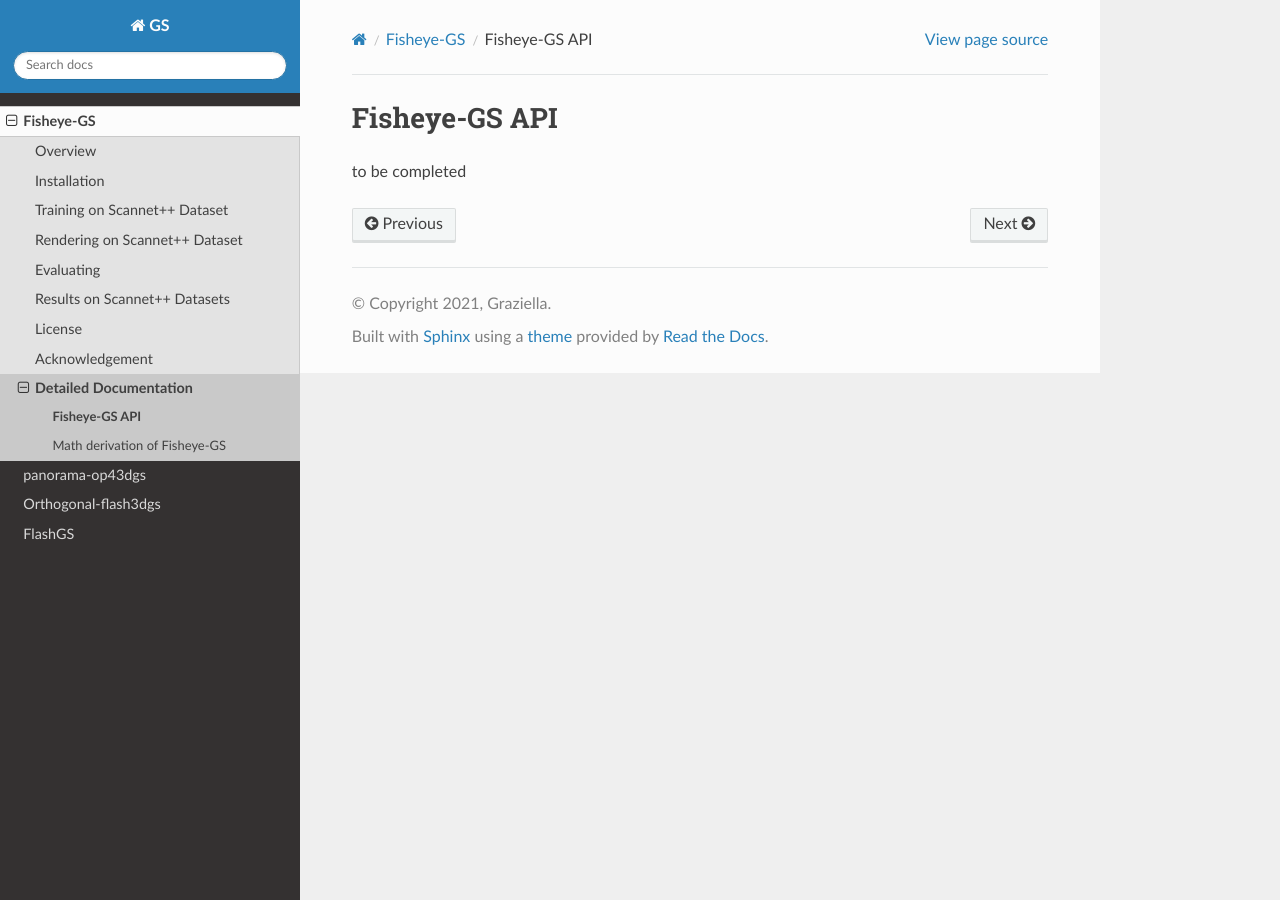
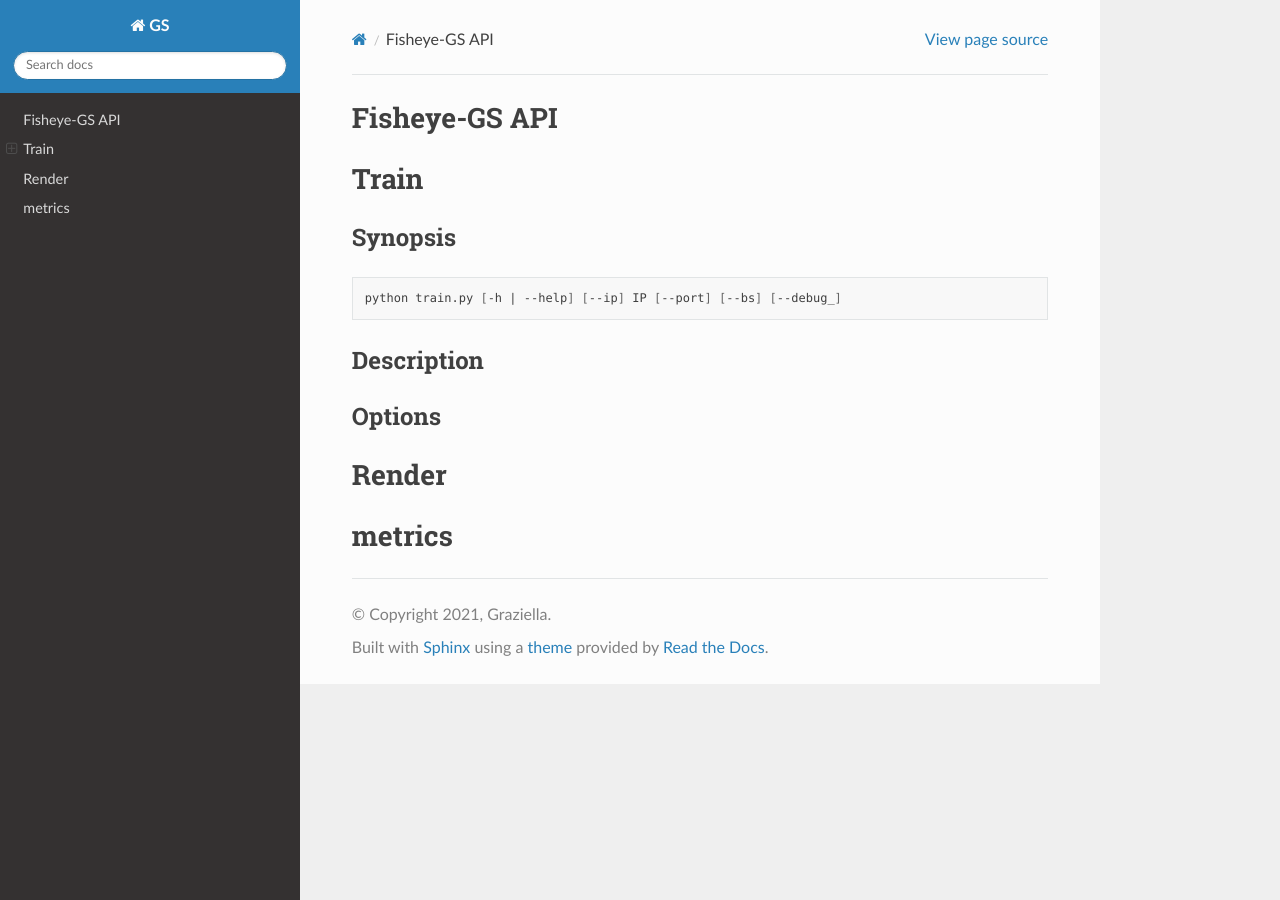
Before and after one commit to zmliao/GS_4_CamModels, a Sphinx documentation site: the page built from docs/source/fisheye_api.md, in a window 1280 px wide. Built offline with Sphinx 7.4.7 and the Read the Docs theme 3.1.0, drawn with Linux system fonts in a browser that asks for light colours.

````diff
--- a/docs/source/fisheye_api.md
+++ b/docs/source/fisheye_api.md
@@ -1,3 +1,15 @@
 # Fisheye-GS API
 
-to be completed
+# Train
+
+## Synopsis
+```shell
+python train.py [-h | --help] [--ip] IP [--port] [--bs] [--debug_]
+```
+## Description
+
+## Options
+
+# Render
+
+# metrics
````
Also changed, not shown: docs/source/index.rst (+7 -1 lines), 1 other file.
